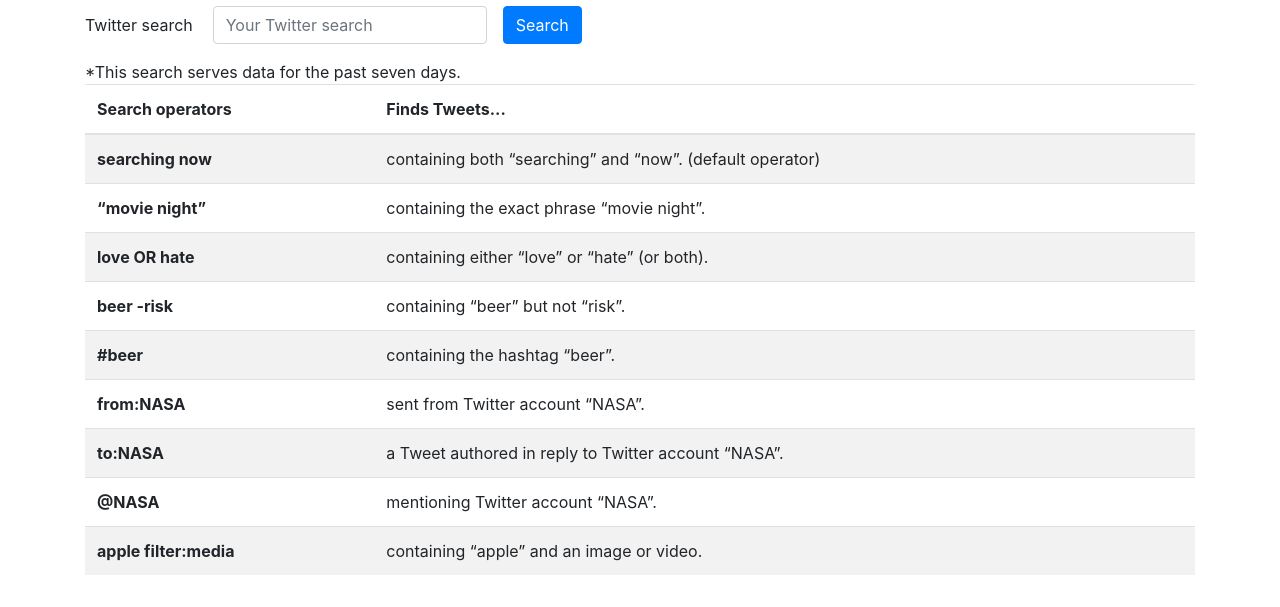
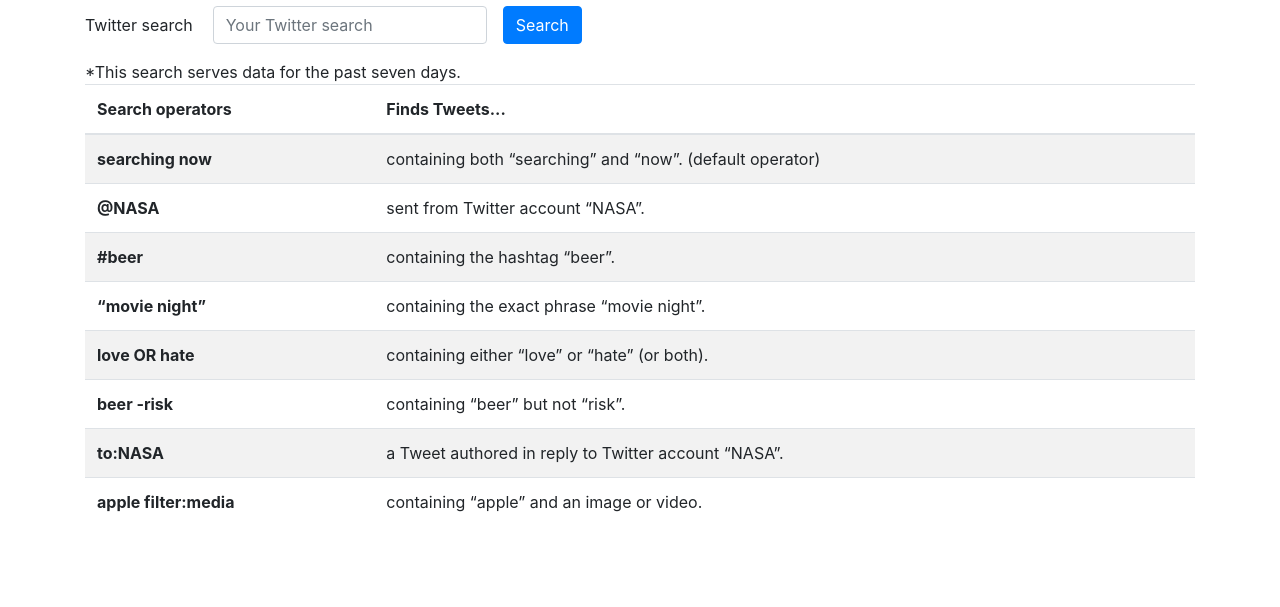
Before and after one commit to kurval/Twitter-Analyzer, a Flask app: page /search in a window 1280 px wide. Shown: the part 204-811 px from the top of the page. After the commit the page ends 716 px from the top, so only its background shows below. Run offline with Flask 2, Linux system fonts and the light colour scheme; parts of the project's set-up code (start-up, migrations or seed data) failed here and were passed over.

Commit message:
fixed account search

```diff
--- a/app.py
+++ b/app.py
@@ -68,6 +68,8 @@ def results():
     query = request.args.get('q')
     if not query:
         return redirect(url_for('search'))
+    elif query[0] == '@':
+        query = query.replace('@', 'from:', 1)
     if 'screen_name' in session:
         user=g.user
         tweets = get_tweets_by_user(g.user, query)
--- a/templates/search.html
+++ b/templates/search.html
@@ -66,6 +66,14 @@
                     <td>containing both “searching” and “now”. (default operator)</td>
                 </tr>
                 <tr>
+                    <th scope="row">@NASA</th>
+                    <td>sent from Twitter account “NASA”.</td>
+                </tr>
+                <tr>
+                    <th scope="row">#beer</th>
+                    <td>containing the hashtag “beer”.</td>
+                </tr>
+                <tr>
                     <th scope="row">“movie night”</th>
                     <td>containing the exact phrase “movie night”.</td>
                 </tr>
@@ -78,20 +86,8 @@
                     <td>containing “beer” but not “risk”.</td>
                 </tr>
                 <tr>
-                    <th scope="row">#beer</th>
-                    <td>containing the hashtag “beer”.</td>
-                </tr>
-                <tr>
-                    <th scope="row">from:NASA</th>
-                    <td>sent from Twitter account “NASA”.</td>
-                </tr>
-                <tr>
                     <th scope="row">to:NASA</th>
                     <td>a Tweet authored in reply to Twitter account “NASA”.</td>
-                </tr>
-                <tr>
-                    <th scope="row">@NASA</th>
-                    <td>mentioning Twitter account “NASA”.</td>
                 </tr>
                 <tr>
                     <th scope="row">apple filter:media</th>
```
